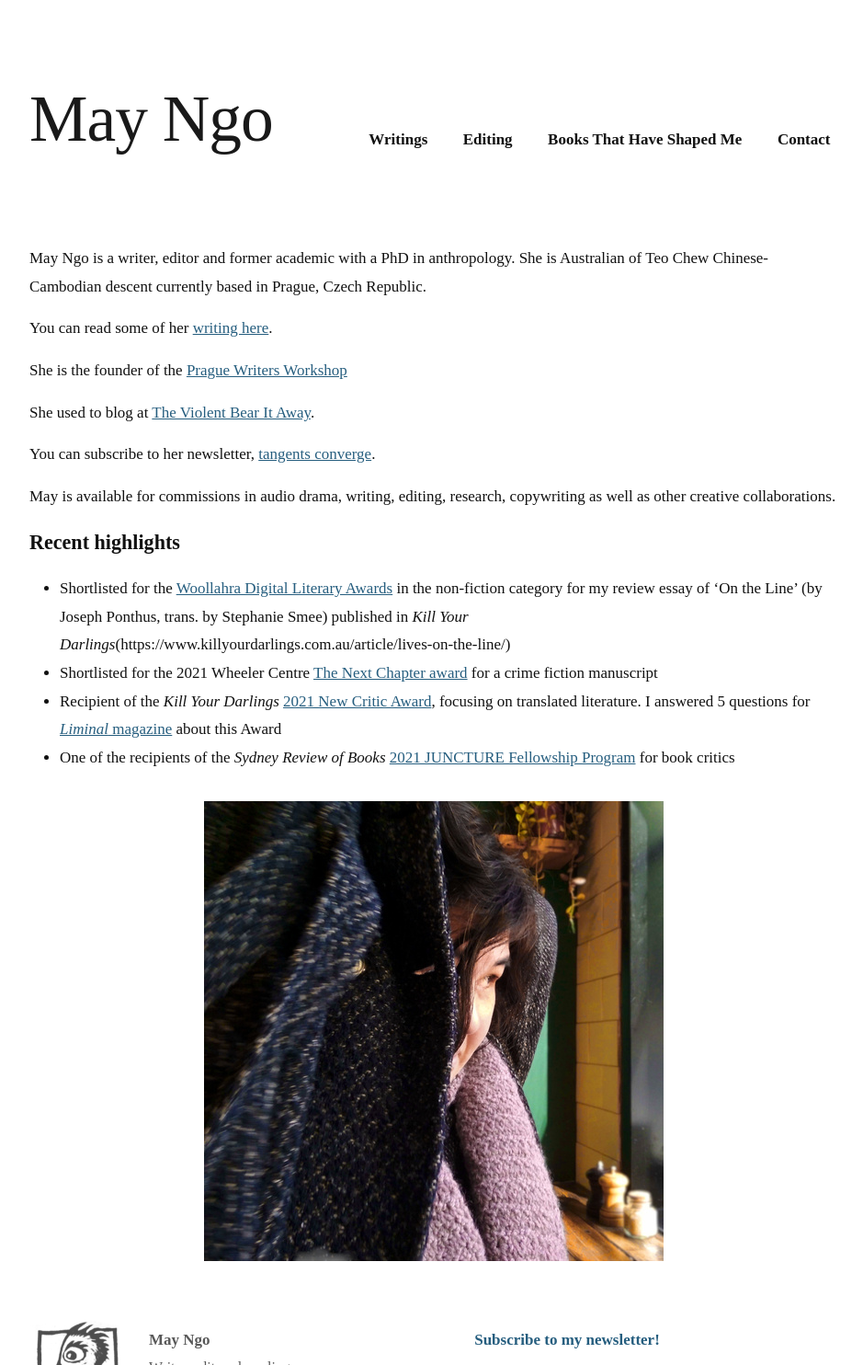
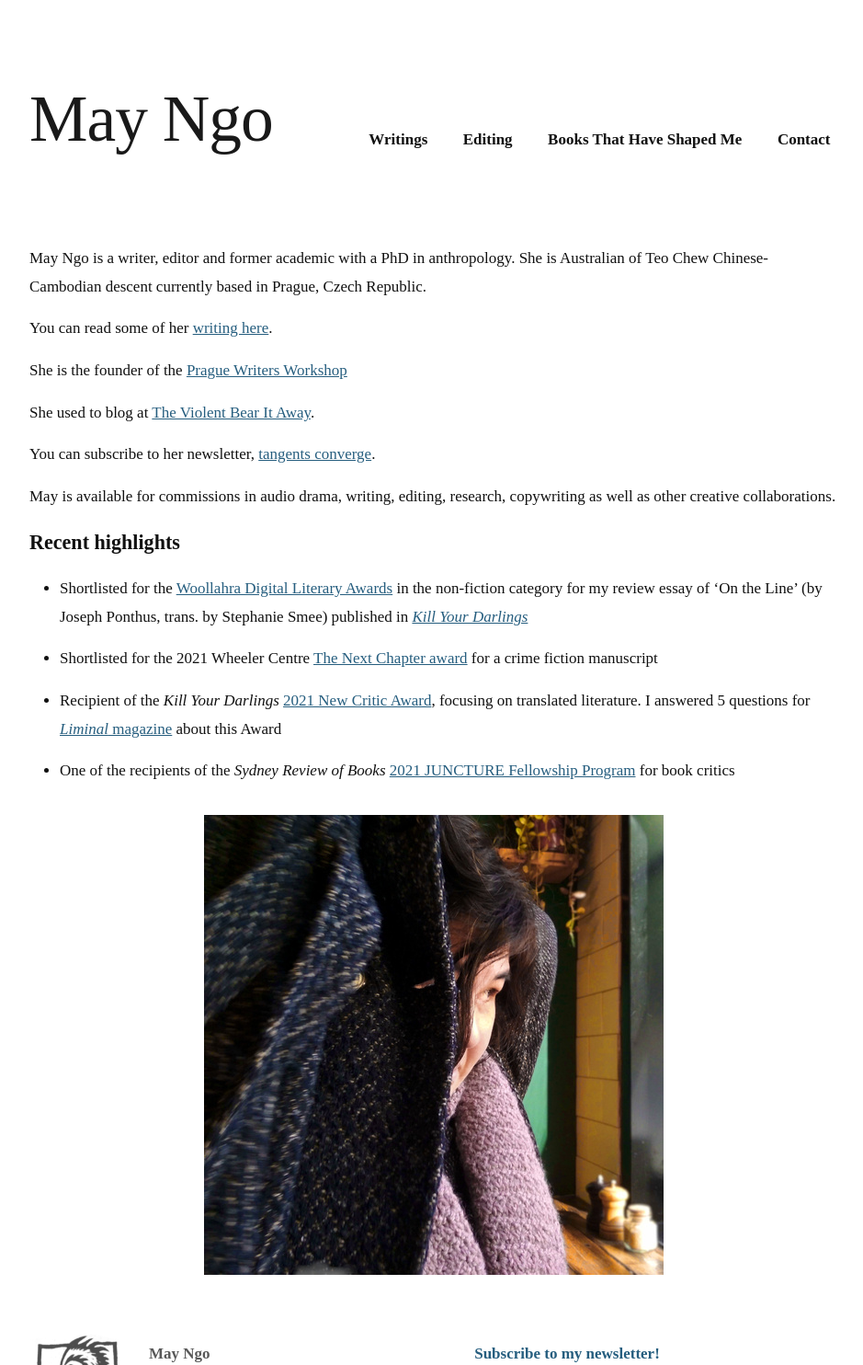
Before and after one commit to mayngo-net/mayngo-net.github.io, a Jekyll site: the page built from index.markdown, in a window 1280 px wide, cut to the strip 0-1484 px from the top of the page. Shown: the whole strip at 92% size, without its empty margins (168-1107 px from the left). Built offline with Jekyll 4.4.1, drawn with Linux system fonts in a browser that asks for light colours; some web fonts are replaced.

Commit message:
Update index.markdown

```diff
--- a/index.markdown
+++ b/index.markdown
@@ -19,10 +19,14 @@ May is available for commissions in audio drama, writing, editing, research, cop
 
 ## Recent highlights
 
-- Shortlisted for the [Woollahra Digital Literary Awards](https://www.woollahra.nsw.gov.au/library/whats_on/digital_literary_award) in the non-fiction category for my review essay of ‘On the Line’ (by Joseph Ponthus, trans. by Stephanie Smee) published in _Kill Your Darlings_(https://www.killyourdarlings.com.au/article/lives-on-the-line/)
+- Shortlisted for the [Woollahra Digital Literary Awards](https://www.woollahra.nsw.gov.au/library/whats_on/digital_literary_award) in the non-fiction category for my review essay of ‘On the Line’ (by Joseph Ponthus, trans. by Stephanie Smee) published in [_Kill Your Darlings_](https://www.killyourdarlings.com.au/article/lives-on-the-line/)
+
 - Shortlisted for the 2021 Wheeler Centre [The Next Chapter award](https://www.wheelercentre.com/next-chapter/meet-the-2021-writers/)
  for a crime fiction manuscript
+
 - Recipient of the _Kill Your Darlings_ [2021 New Critic Award](https://www.killyourdarlings.com.au/2020/12/announcing-kyds-2021-new-critic-may-ngo/), focusing on translated literature. I answered 5 questions for [_Liminal_ magazine](https://www.liminalmag.com/5-questions/may-ngo) about this Award
+
 - One of the recipients of the _Sydney Review of Books_ [2021 JUNCTURE Fellowship Program](https://sydneyreviewofbooks.com/juncture2021/) for book critics
 
+
 ![May](/assets/may.jpg)
```
